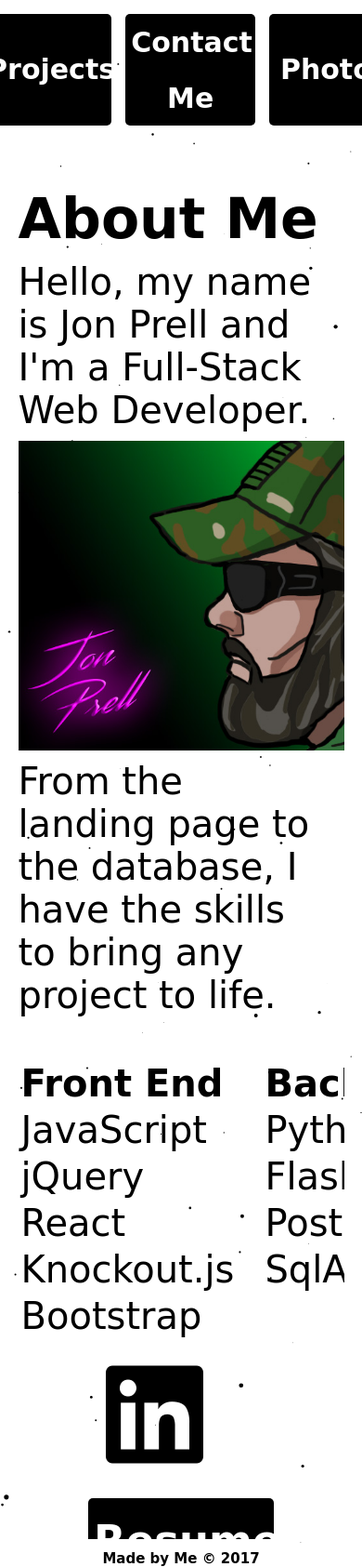
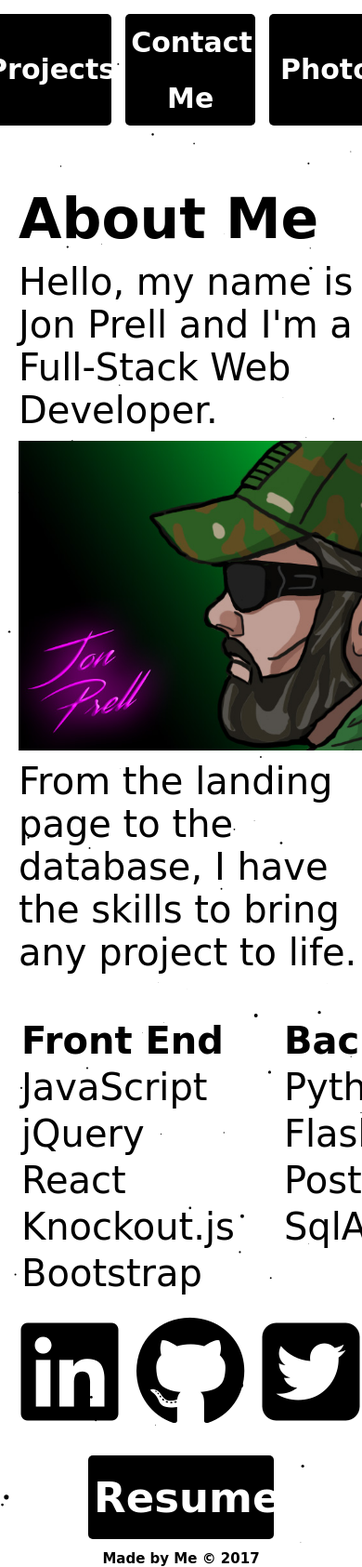
Before and after one commit to JTP709/portfolio_mk3, a Flask app: page / in a window 390 px wide, after a click on "About Me". Shown: the whole page at 93% size. Run offline with Flask 2, Linux system fonts and the light colour scheme; some libraries are stand-ins or nearby versions; some web fonts are replaced.

Commit message:
updated image responsiveness

```diff
--- a/static/css/style.css
+++ b/static/css/style.css
@@ -126,9 +126,8 @@ form h3 {
 .page {
   position: fixed;
   top: 45%;
-  left: 50%;
+  right: 0;
   margin-top: -85px;
-  margin-left: -230.5px;
   height: 125px;
   display: none;
 }
@@ -142,7 +141,7 @@ form h3 {
 #about, #projects, #contact {
   overflow: auto;
   height: 60%;
-  width: 65%;
+  width: 70%;
 }
 .aboutSection {
   height: 207px;
@@ -406,7 +405,8 @@ form h3 {
     margin-right: auto;
     margin-left: auto;
     min-height: 10em;
-    width: 90%;
+    width: 100%;
+    padding: 0px 20px 0px 20px;
   }
   #cornerLogo {
     display: none;
@@ -429,27 +429,33 @@ form h3 {
   #aboutDetails {
     max-width: 100%;
   }
+  #aboutDetails table{
+    left: 0;
+    right: 0;
+    margin-left: auto;
+    margin-right: auto;
+  }
   #aboutDetails p, table {
     font-size: 40px;
   }
   #aboutDetails td {
-    padding-right: 30px;
+    padding-right: 50px;
   }
   #ext_link_container {
-    width: auto;
+    width: 100%;
     height: 130px;
     margin-top: 20px;
   }
   .ext_link {
-    width: 294px;
+    width: 341px;
     height: auto;
     text-align: center;
   }
   .ext_link i {
-    margin: 0px 0px 0px 0px;
+    margin: 0px 0px 0px -20px;
   }
   #aboutResume {
-    margin: 20px 0px 0px 0px;
+    margin: 20px 0px 0px -20px;
     text-align: center;
   }
   #aboutResume button, .modalBtn button {
@@ -461,6 +467,13 @@ form h3 {
     height: 504px;
     width: 664px;
     border-radius: 10px;
+  }
+  .project {
+    display: block;
+    left: 0;
+    right: 0;
+    margin-right: auto;
+    margin-left: auto;
   }
   .project_img_container {
     margin-top: 30px;
```
